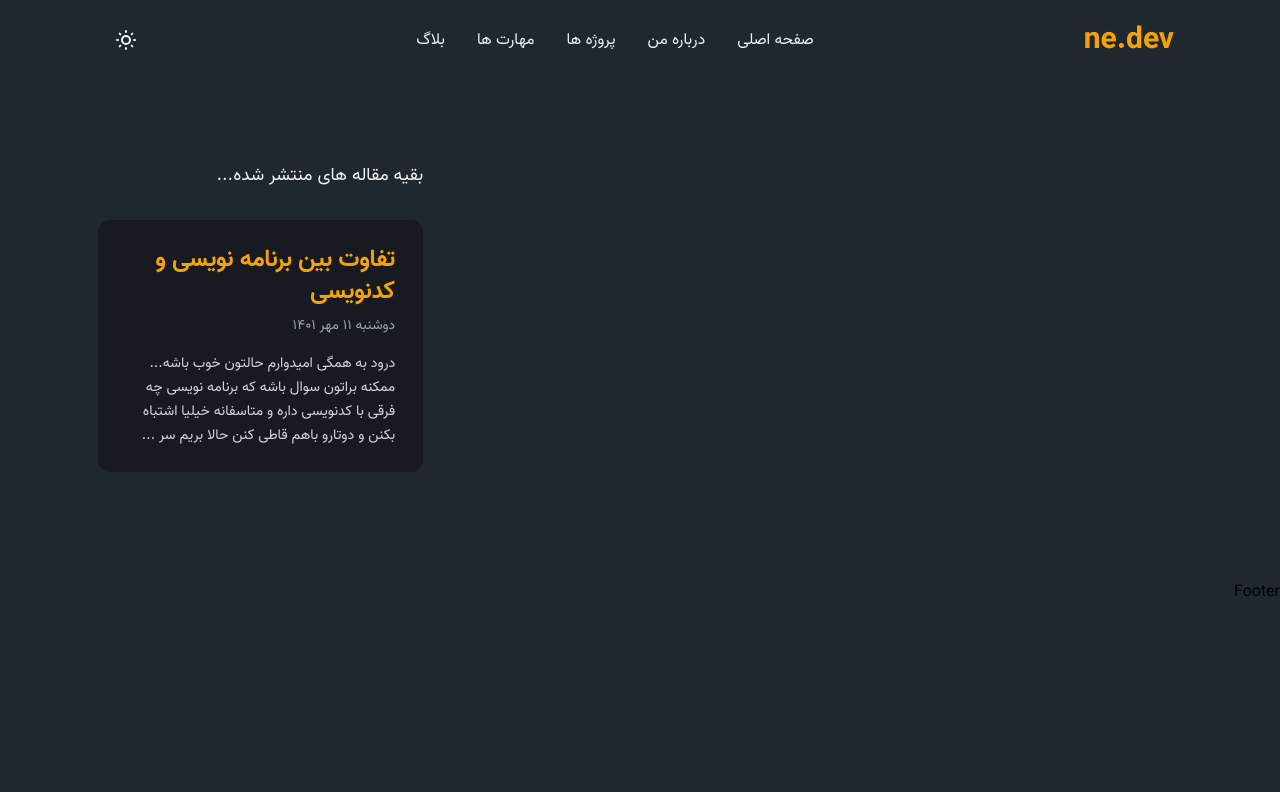
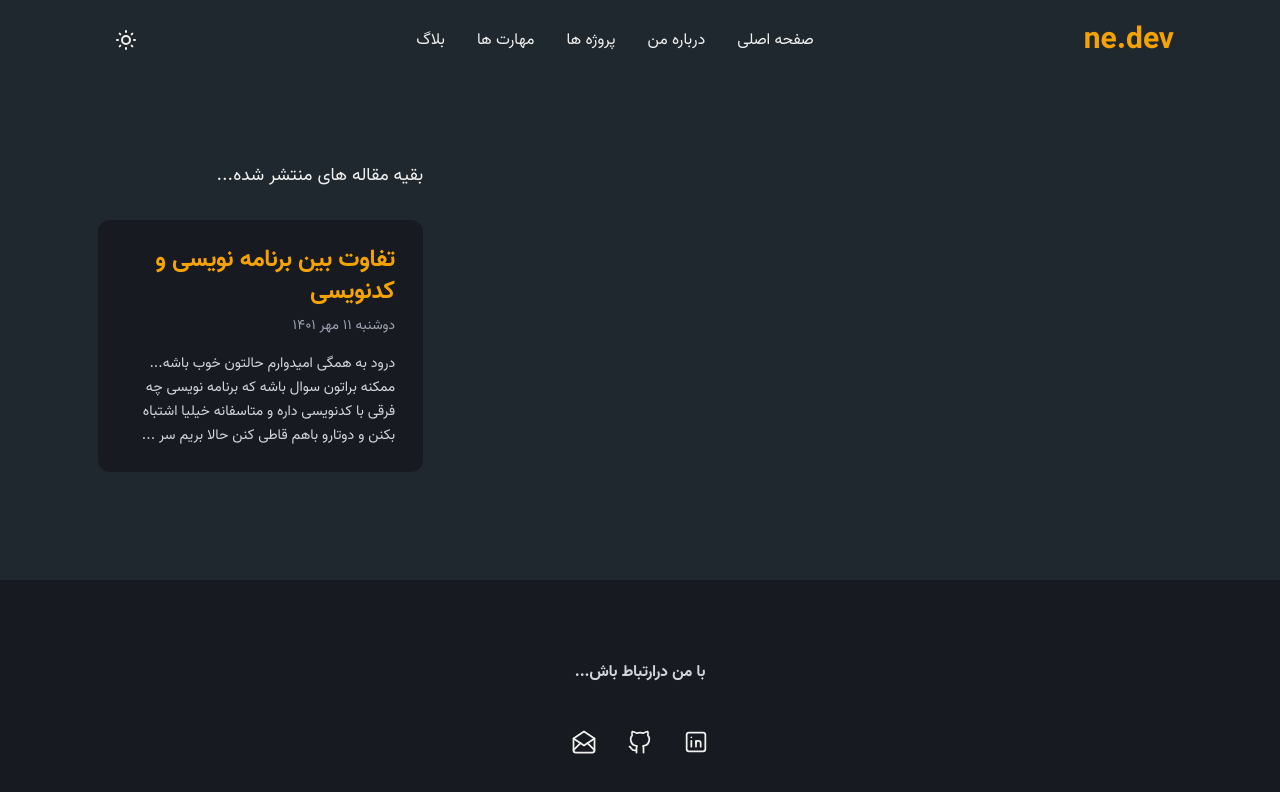
Before and after one commit to nafasebra/nafasebra-portfolio, a Next.js app: page /Blog in a window 1280 px wide. Shown: the top 792 px of the page. Built offline with nearby package versions, Linux system fonts and the light colour scheme.

Commit message:
Add some contents to footer section

```diff
--- a/src/components/common/Footer.tsx
+++ b/src/components/common/Footer.tsx
@@ -1,9 +1,99 @@
-import React from 'react'
+import React from "react";
+import DarkSection from "../layout/DarkSection";
 
 function Footer() {
   return (
-    <div>Footer</div>
-  )
+    <footer>
+      <DarkSection>
+        <div className="flex flex-col items-center">
+          <h2 className="text-gray-300 pb-10 font-bold">با من درارتباط باش...</h2>
+          <ul className="flex items-center">
+            {/* the linkedin link */}
+            <li className="ml-5">
+              <a
+                href="https://www.linkedin.com/in/nafas-ebrahimi-325653189/"
+                className="block text-light p-1 hover:text-orange cursor-pointer"
+              >
+                <svg
+                  xmlns="http://www.w3.org/2000/svg"
+                  className="w-7 h-7 transition-none"
+                  viewBox="0 0 24 24"
+                  stroke-width="1.5"
+                  stroke="currentColor"
+                  fill="none"
+                  stroke-linecap="round"
+                  stroke-linejoin="round"
+                >
+                  <path stroke="none" d="M0 0h24v24H0z" fill="none" />
+                  <rect x="4" y="4" width="16" height="16" rx="2" />
+                  <line x1="8" y1="11" x2="8" y2="16" />
+                  <line x1="8" y1="8" x2="8" y2="8.01" />
+                  <line x1="12" y1="16" x2="12" y2="11" />
+                  <path d="M16 16v-3a2 2 0 0 0 -4 0" />
+                </svg>
+              </a>
+            </li>
+            {/* the github link */}
+            <li className="ml-5">
+              <a
+                href="https://github.com/nafasebra"
+                className="block text-light p-1 hover:text-orange cursor-pointer"
+              >
+                <svg
+                  xmlns="http://www.w3.org/2000/svg"
+                  className="w-7 h-7 transition-none"
+                  viewBox="0 0 24 24"
+                  stroke-width="1.5"
+                  stroke="currentColor"
+                  fill="none"
+                  stroke-linecap="round"
+                  stroke-linejoin="round"
+                >
+                  <path stroke="none" d="M0 0h24v24H0z" fill="none" />
+                  <path d="M9 19c-4.3 1.4 -4.3 -2.5 -6 -3m12 5v-3.5c0 -1 .1 -1.4 -.5 -2c2.8 -.3 5.5 -1.4 5.5 -6a4.6 4.6 0 0 0 -1.3 -3.2a4.2 4.2 0 0 0 -.1 -3.2s-1.1 -.3 -3.5 1.3a12.3 12.3 0 0 0 -6.2 0c-2.4 -1.6 -3.5 -1.3 -3.5 -1.3a4.2 4.2 0 0 0 -.1 3.2a4.6 4.6 0 0 0 -1.3 3.2c0 4.6 2.7 5.7 5.5 6c-.6 .6 -.6 1.2 -.5 2v3.5" />
+                </svg>
+              </a>
+            </li>
+            {/* the youtube link */}
+            {/* <li className='ml-5'>
+            <a href="#" className='block text-light p-1 hover:text-orange cursor-pointer'>
+              <svg xmlns="http://www.w3.org/2000/svg" className='w-7 h-7 transition-none' viewBox="0 0 24 24" stroke-width="1.5" stroke="currentColor" fill="none" stroke-linecap="round" stroke-linejoin="round">
+                <path stroke="none" d="M0 0h24v24H0z" fill="none"/>
+                <rect x="3" y="5" width="18" height="14" rx="4" />
+                <path d="M10 9l5 3l-5 3z" />
+              </svg>
+            </a>
+          </li> */}
+            {/* the gmail address link */}
+            <li className="">
+              <a
+                href="https://mail.google.com/mail/?view=cm&fs=1&to=ebranafas@gmail.com&su=SUBJECT&body=BODY"
+                className="block text-light p-1 hover:text-orange cursor-pointer"
+                target="_blank"
+              >
+                <svg
+                  xmlns="http://www.w3.org/2000/svg"
+                  className="w-7 h-7 transition-none"
+                  viewBox="0 0 24 24"
+                  stroke-width="1.5"
+                  stroke="currentColor"
+                  fill="none"
+                  stroke-linecap="round"
+                  stroke-linejoin="round"
+                >
+                  <path stroke="none" d="M0 0h24v24H0z" fill="none" />
+                  <polyline points="3 9 12 15 21 9 12 3 3 9" />
+                  <path d="M21 9v10a2 2 0 0 1 -2 2h-14a2 2 0 0 1 -2 -2v-10" />
+                  <line x1="3" y1="19" x2="9" y2="13" />
+                  <line x1="15" y1="13" x2="21" y2="19" />
+                </svg>
+              </a>
+            </li>
+          </ul>
+        </div>
+      </DarkSection>
+    </footer>
+  );
 }
 
-export default Footer
+export default Footer;
--- a/src/pages/index.tsx
+++ b/src/pages/index.tsx
@@ -49,8 +49,7 @@ function index() {
           <div className="flex flex-col-reverse md:flex-row items-center justify-between">
             <div className="w-full md:w-[45%]">
               <p className="text-gray-400 leading-7">
-                حدودا دو سه سالی هست برنامه نویسی فرانت اند کار میکنم و دانشجوی
-                لیسانس دانشگاه فنی اصفهانم. علاقه مند به خلق کردن, یاددادن و
+                حدودا دو سه سالی هست برنامه نویسی فرانت اند کار میکنم. علاقه مند به خلق کردن, یاددادن و
                 یادگیری. علاقه مند به کارهای تیمی و اینچیزا :) برای همینه که شغل
                 برنامه نویسی رو انتخاب کردم <br />
                 رسالتم اینه که برای جامعه اونطوری که از دستم برمیاد کاری انجام
```
